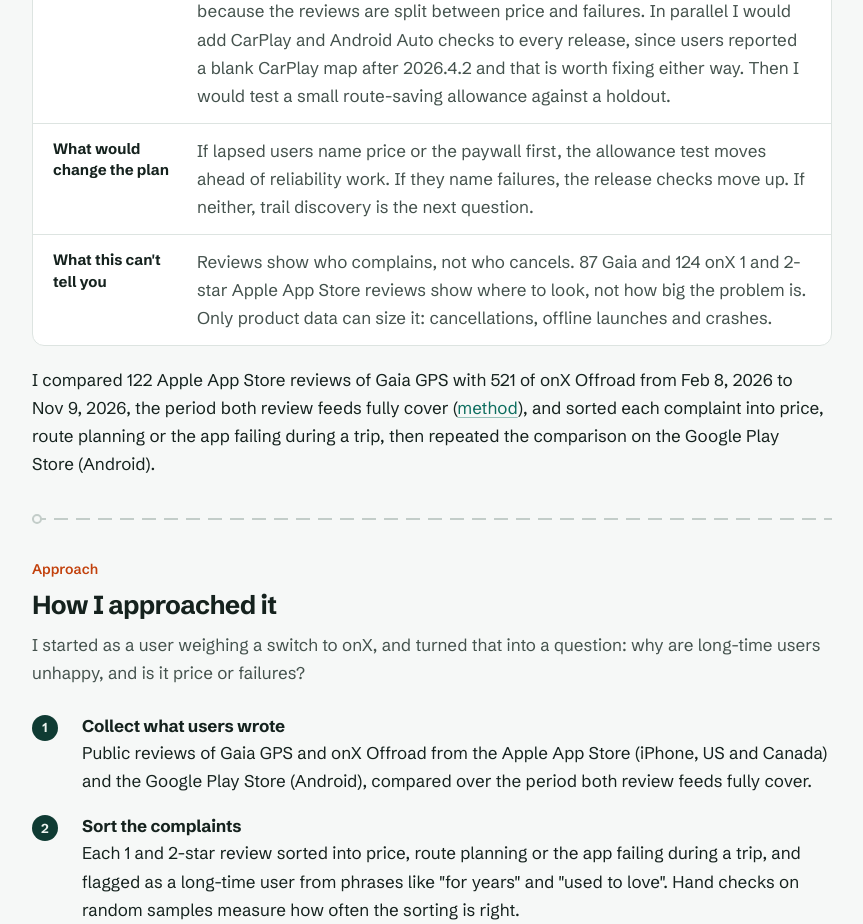
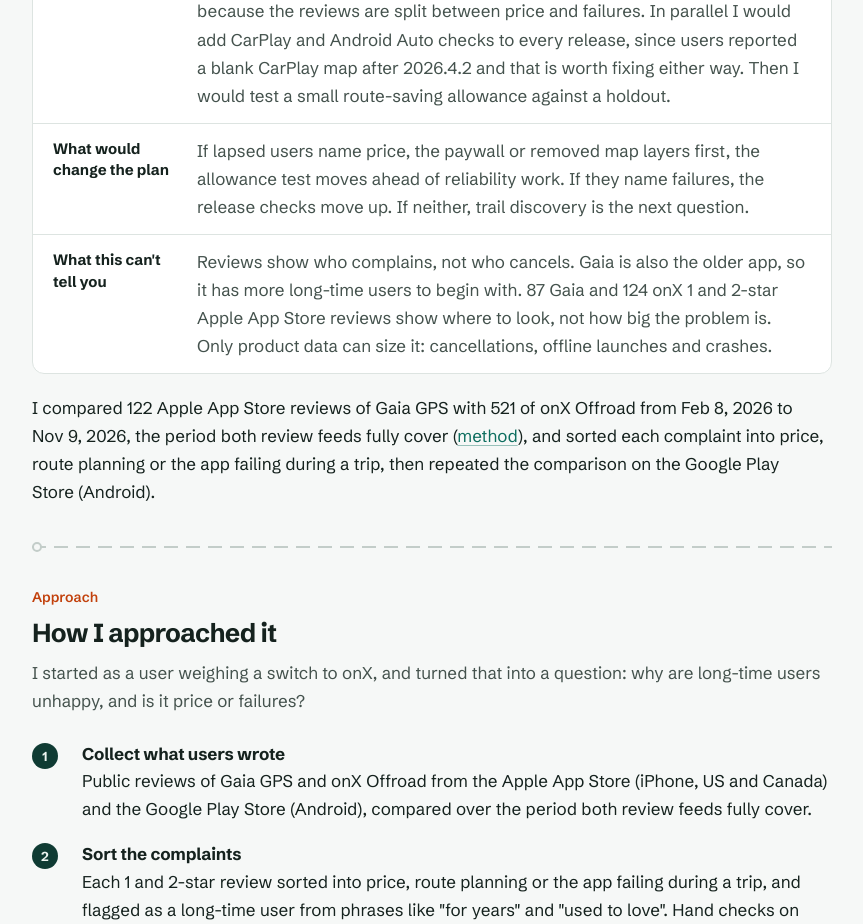
Before and after one commit to giladr81/giladr81.github.io, a plain HTML site: page offroad-trust.html in a window 1280 px wide. Shown: the part 1820-2744 px from the top of the page, without its empty margins (294-1157 px from the left). Drawn offline with Linux system fonts and the light colour scheme.

Commit message:
Update portfolio from cv-optimizer@7ce4d66

```diff
--- a/offroad-trust.html
+++ b/offroad-trust.html
@@ -87,8 +87,8 @@
         <dt>What the reviews show</dt><dd>Two complaints dominate. Paywall complaints are equally common on both stores, mostly about route saving moving behind the paywall. Failures during a trip concentrate on the Apple App Store, where Gaia's unhappy reviewers report them <span data-k="derived.reliability_share_ratio.ratio" data-fmt="x"></span> as often as onX's. Among long-time critics alone, there are too few reviews to tell whether that gap between the stores is real.</dd>
         <dt>My hypothesis</dt><dd>Two readings fit the reviews. The paywall loses long-time free users, or failures lose subscribers at renewal. Price is named at least as often as failures among long-time critics on both stores, so I wouldn't assume it is failures. Trail discovery may matter too: onX recommends trails, and I haven't found anything like that in Gaia.</dd>
         <dt>What I'd do first</dt><dd>If I owned the product, I would first ask lapsed long-time users why they left, because the reviews are split between price and failures. In parallel I would add CarPlay and Android Auto checks to every release, since users reported a blank CarPlay map after <span data-k="ext.gaia_releases.carplay_suspect.version"></span> and that is worth fixing either way. Then I would test a small route-saving allowance against a holdout.</dd>
-        <dt>What would change the plan</dt><dd>If lapsed users name price or the paywall first, the allowance test moves ahead of reliability work. If they name failures, the release checks move up. If neither, trail discovery is the next question.</dd>
-        <dt>What this can't tell you</dt><dd>Reviews show who complains, not who cancels. <span data-k="ios_comparison.gaia.n_low" data-fmt="n"></span> Gaia and <span data-k="ios_comparison.onx_offroad.n_low" data-fmt="n"></span> onX 1 and 2-star Apple App Store reviews show where to look, not how big the problem is. Only product data can size it: cancellations, offline launches and crashes.</dd>
+        <dt>What would change the plan</dt><dd>If lapsed users name price, the paywall or removed map layers first, the allowance test moves ahead of reliability work. If they name failures, the release checks move up. If neither, trail discovery is the next question.</dd>
+        <dt>What this can't tell you</dt><dd>Reviews show who complains, not who cancels. Gaia is also the older app, so it has more long-time users to begin with. <span data-k="ios_comparison.gaia.n_low" data-fmt="n"></span> Gaia and <span data-k="ios_comparison.onx_offroad.n_low" data-fmt="n"></span> onX 1 and 2-star Apple App Store reviews show where to look, not how big the problem is. Only product data can size it: cancellations, offline launches and crashes.</dd>
       </dl>
       <p class="col">I compared <span data-k="ios_comparison.gaia.n" data-fmt="n"></span> Apple App Store reviews of Gaia GPS with <span data-k="ios_comparison.onx_offroad.n" data-fmt="n"></span> of onX Offroad from <span class="mono" data-k="cmp_window.since" data-fmt="date"></span> to <span class="mono" data-k="cmp_window.until" data-fmt="date"></span>, the period both review feeds fully cover (<a href="methods.html">method</a>), and sorted each complaint into price, route planning or the app failing during a trip, then repeated the comparison on the Google Play Store (Android).</p>
     </div>
```
